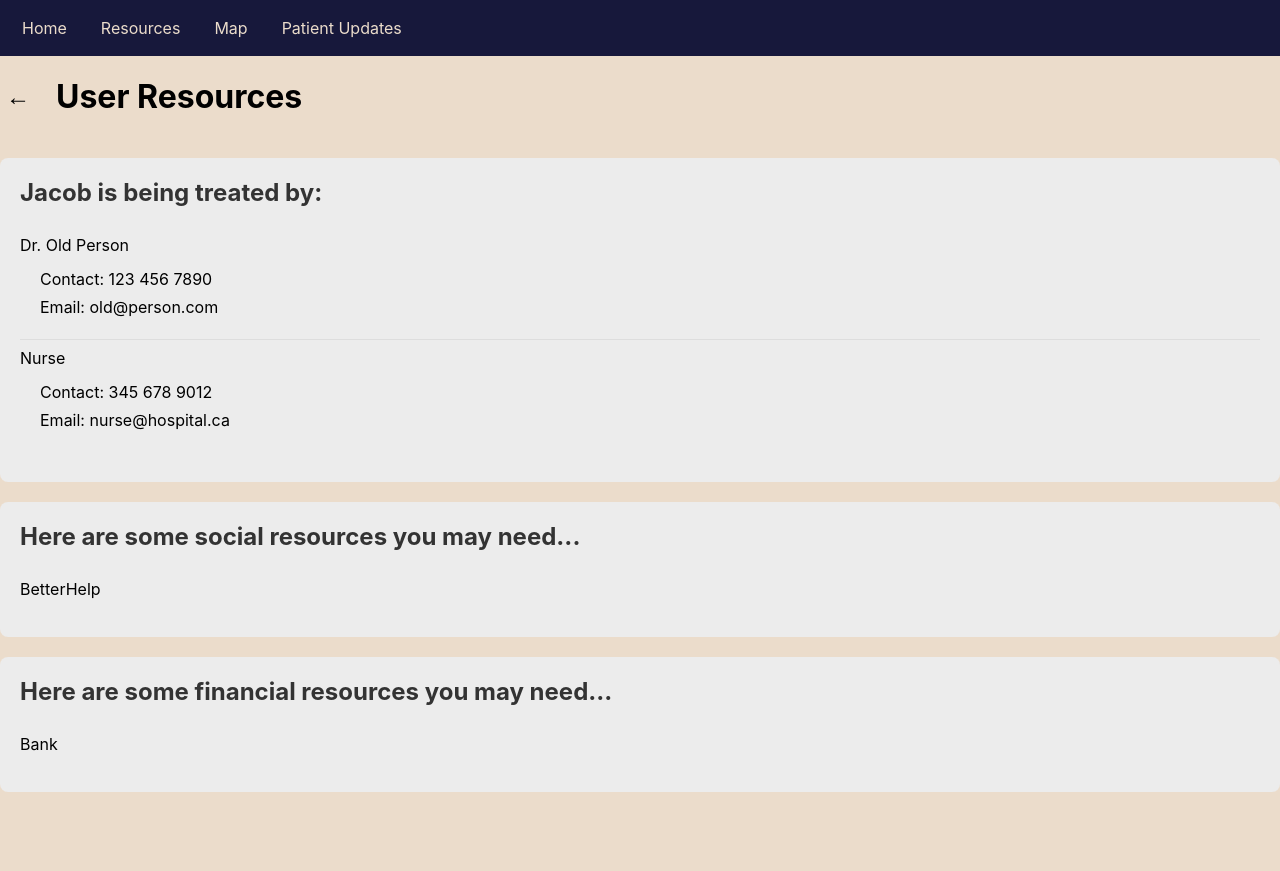
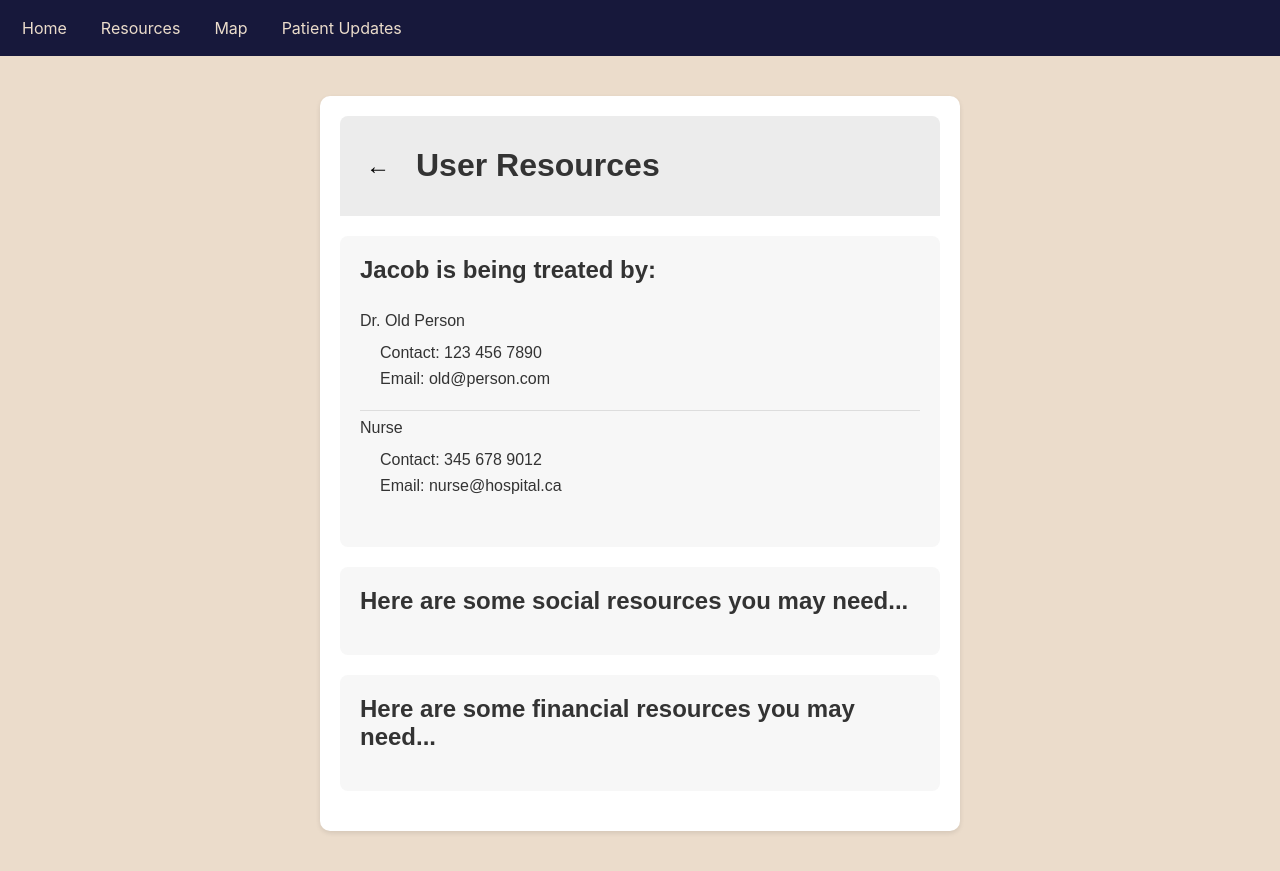
Before and after one commit to noahstaz/EZ-Med, a React (Create React App) app in the folder ez-med/: page /resources in a window 1280 px wide. Before the commit the page ends 812 px from the top, so only its background shows below. Built offline with nearby package versions, Linux system fonts and the light colour scheme.

Commit message:
Resource cleaned up quite a bit

```diff
--- a/ez-med/src/Resources.css
+++ b/ez-med/src/Resources.css
@@ -15,6 +15,9 @@
     align-items: center;
     justify-content: flex-start;
     margin-bottom: 20px;
+    background-color: #ececec;
+    padding: 10px 20px;
+    border-radius: 8px 8px 0 0; /* Rounded corners for the header only */
   }
 
   .back-button {
@@ -26,15 +29,15 @@
   }
 
   .resource-section {
-    background-color: #ececec;
+    background-color: #f7f7f7;
     border-radius: 8px;
     padding: 20px;
     margin-bottom: 20px;
   }
 
   .resource-section h2 {
+    color: #333;
     margin-top: 0;
-    color: #333;
   }
 
   .resource-section ul {
@@ -43,20 +46,19 @@
     margin: 10px 0;
   }
 
-  .resource-section ul li {
+  .resource-item {
     padding: 8px 0;
     border-bottom: 1px solid #ddd;
   }
 
-  .resource-section ul li:last-child {
+  .resource-item:last-child {
     border-bottom: none;
   }
 
-  .resource-section ul li ul {
+  .resource-item ul {
     padding-left: 20px;
   }
 
-  .resource-section ul li ul li {
+  .resource-item ul li {
     padding: 4px 0;
-    border-bottom: none;
   }
--- a/ez-med/src/Resources.js
+++ b/ez-med/src/Resources.js
@@ -1,44 +1,41 @@
+// Resources.js
 import React from 'react';
-import './Resources.css'; // Make sure to create a Resources.css file for styling
+import './Resources.css';
+
+const ResourceItem = ({ title, contact, email }) => (
+  <li className="resource-item">
+    {title}
+    <ul>
+      {contact && <li>Contact: {contact}</li>}
+      {email && <li>Email: {email}</li>}
+    </ul>
+  </li>
+);
+
+const ResourceSection = ({ heading, children }) => (
+  <section className="resource-section">
+    <h2>{heading}</h2>
+    <ul>{children}</ul>
+  </section>
+);
 
 function Resources() {
   return (
-    <div className="resources">
+    <div className="resources-container">
       <header className="resources-header">
         <button className="back-button">&larr;</button>
         <h1>User Resources</h1>
       </header>
-      <section className="resource-section">
-        <h2>Jacob is being treated by:</h2>
-        <ul>
-          <li>
-            Dr. Old Person
-            <ul>
-              <li>Contact: 123 456 7890</li>
-              <li>Email: old@person.com</li>
-            </ul>
-          </li>
-          <li>
-            Nurse
-            <ul>
-              <li>Contact: 345 678 9012</li>
-              <li>Email: nurse@hospital.ca</li>
-            </ul>
-          </li>
-        </ul>
-      </section>
-      <section className="resource-section">
-        <h2>Here are some social resources you may need...</h2>
-        <ul>
-          <li>BetterHelp</li>
-        </ul>
-      </section>
-      <section className="resource-section">
-        <h2>Here are some financial resources you may need...</h2>
-        <ul>
-          <li>Bank</li>
-        </ul>
-      </section>
+      <ResourceSection heading="Jacob is being treated by:">
+        <ResourceItem title="Dr. Old Person" contact="123 456 7890" email="old@person.com" />
+        <ResourceItem title="Nurse" contact="345 678 9012" email="nurse@hospital.ca" />
+      </ResourceSection>
+      <ResourceSection heading="Here are some social resources you may need...">
+        {/* Add ResourceItem components here */}
+      </ResourceSection>
+      <ResourceSection heading="Here are some financial resources you may need...">
+        {/* Add ResourceItem components here */}
+      </ResourceSection>
     </div>
   );
 }
```
